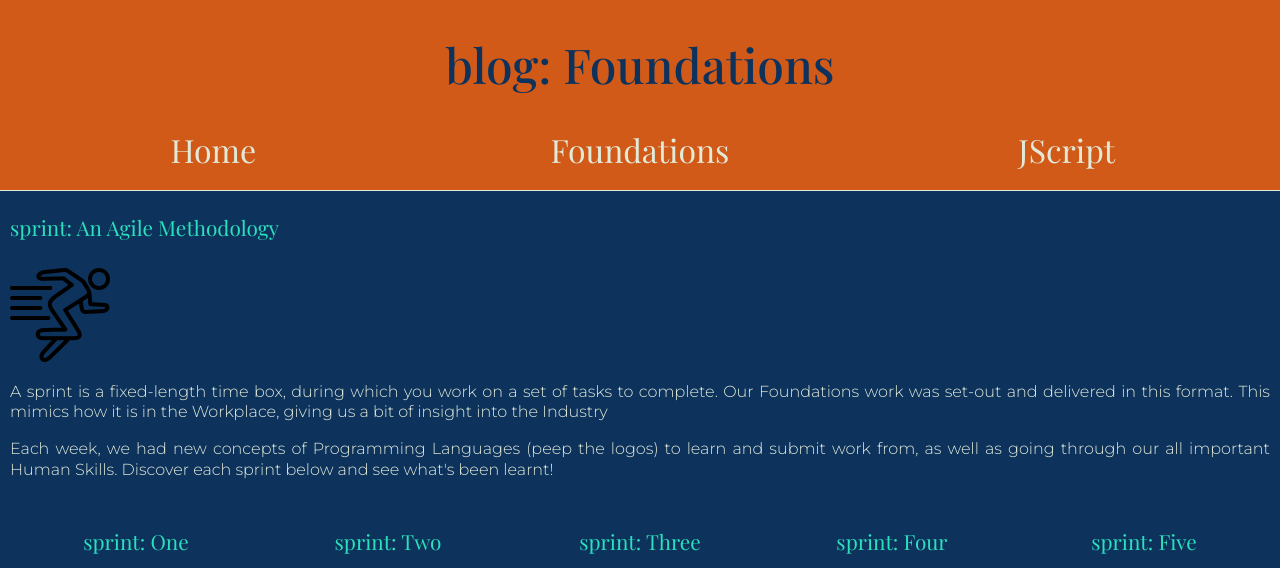
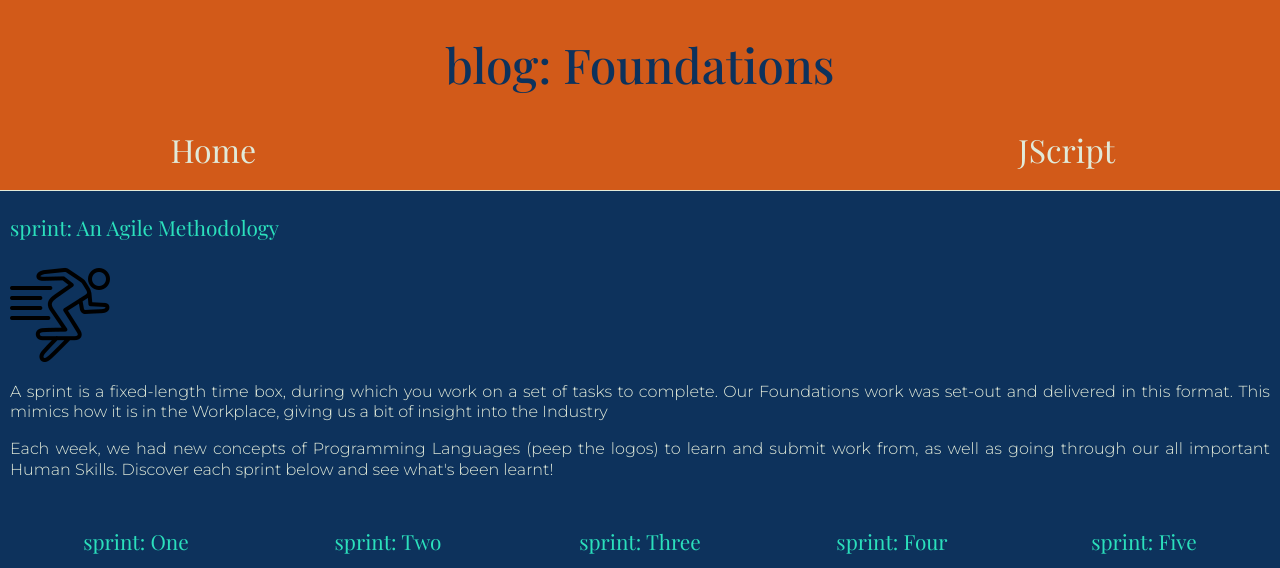
Before and after one commit to ben-ngahere/ben-ngahere.github.io, a plain HTML site: page Sprints/sprints.html in a window 1280 px wide. Shown: the top 568 px of the page. Drawn offline with nearby package versions, Linux system fonts and the light colour scheme; a web font is replaced by a local one.

Commit message:
Updated UX

```diff
--- a/Sprints/sprints.html
+++ b/Sprints/sprints.html
@@ -23,9 +23,7 @@
       <h1 class="heading-index">blog: Foundations</h1>
       <div style="display: flex; justify-content: space-around">
         <span class="title"><a href="/index.html">Home</a></span>
-        <span class="title"
-          ><a href="/Sprints/sprints.html">Foundations</a></span
-        >
+        <span class="title"><a href="/Sprints/sprints.html"></a></span>
         <span class="title"
           ><a href="/jsGames/Carnival/index.html">JScript</a></span
         >
```
Also changed, not shown: index.html (+1 -1 lines), jsGames/Carnival/index.html (+1 -3 lines).
